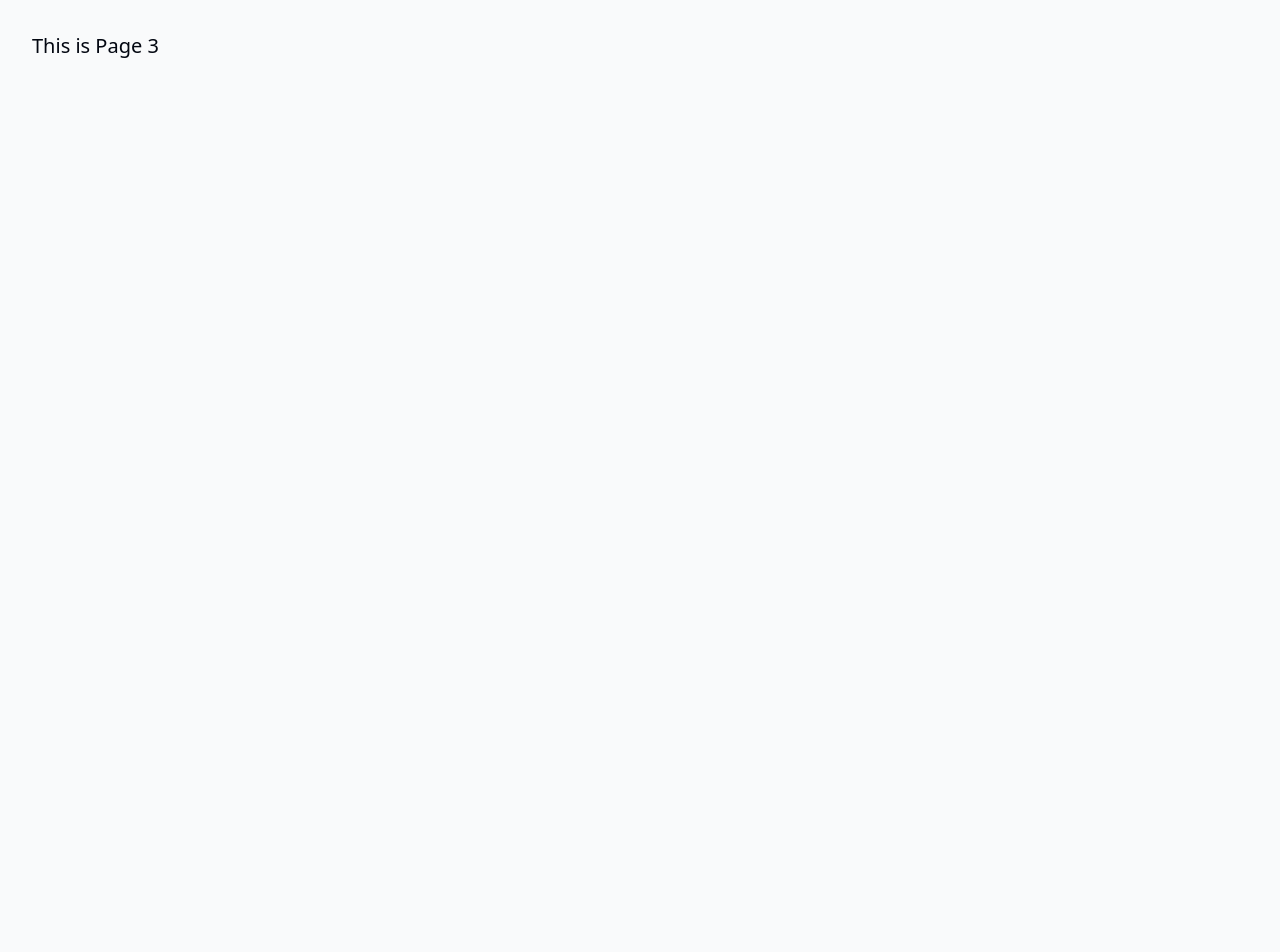
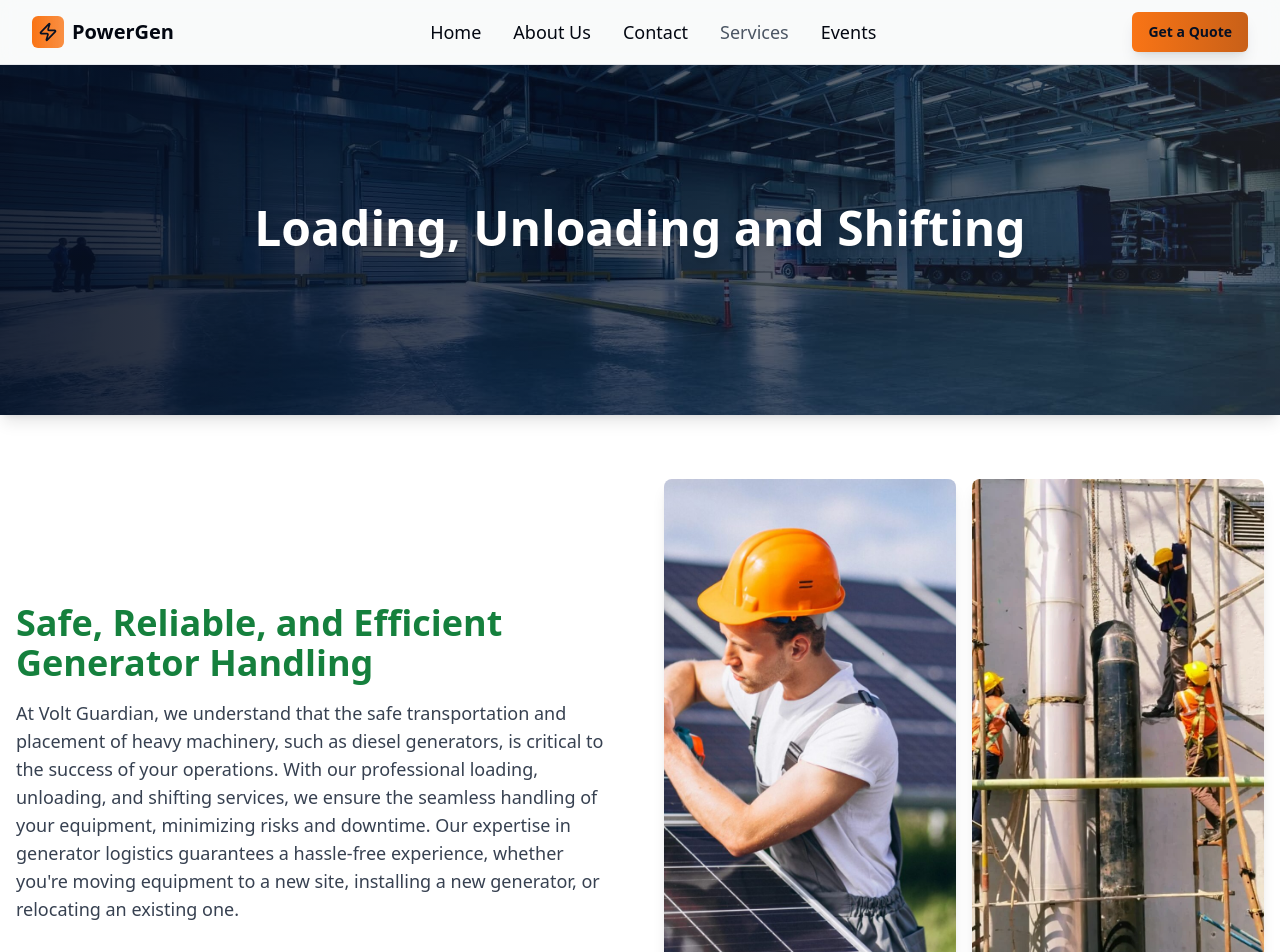
Before and after one commit to viraj-gavade/volt-guardian-web, a React (Vite) app in the folder Frontend/: page /page3 in a window 1280 px wide. Shown: the top 952 px of the page. Before the commit the page ends 800 px from the top, so only its background shows below. Built offline with nearby package versions, Linux system fonts and the light colour scheme.

Commit message:
`feat: updated Page3 component with new features, images, and layout`

```diff
--- a/Frontend/src/pages/Page3.tsx
+++ b/Frontend/src/pages/Page3.tsx
@@ -1,2 +1,100 @@
-const Page3 = () => <div className="p-8 text-xl">This is Page 3</div>;
+
+import Navbar from "@/components/Navbar";
+import Footer from "@/components/Footer";
+import ScrollToTopButton from "@/components/ui/ScrollToTop";
+import { Button } from "@/components/ui/button";
+import heroImage from "@/assets/working-1.jpg";
+import img1 from "@/assets/service3.jpeg";
+import img2 from "@/assets/workerscaffold.webp";
+
+const features = [
+	{
+		title: "Safe and Efficient Handling",
+		description:
+			"We excel in the safe and efficient handling of heavy equipment, including diesel generators. Our team ensures every loading, unloading, and shifting task is carried out with precision to protect your valuable assets.",
+	},
+	{
+		title: "Experienced Team with Advanced Tools",
+		description:
+			"Our skilled professionals are equipped with advanced tools and machinery to handle even the most challenging operations. We combine expertise with technology to deliver smooth and reliable service.",
+	},
+	{
+		title: "Focus on Safety and Timely Delivery",
+		description:
+			"We prioritize safety at every step by adhering to strict protocols and ensuring timely execution of tasks. This minimizes downtime and keeps your operations running seamlessly.",
+	},
+	{
+		title: "Customized Solutions for Your Needs",
+		description:
+			"With solutions tailored to your specific requirements, we ensure a hassle-free experience. Trust us for professional and reliable service that guarantees the careful handling of your equipment every step of the way.",
+	},
+];
+
+const Page3 = () => (
+	<div className="min-h-screen bg-background">
+		<Navbar />
+		<main>
+			{/* Hero Section */}
+			<section className="relative min-h-[350px] flex items-center justify-center bg-background">
+				<div className="relative w-full rounded-none overflow-hidden shadow-lg">
+					<img src={heroImage} alt="Loading, Unloading and Shifting Hero" className="w-full h-[350px] object-cover" />
+					<div className="absolute inset-0 bg-gradient-to-r from-industrial-navy/90 via-industrial-navy/70 to-industrial-charcoal/60" />
+					<div className="absolute inset-0 flex flex-col items-center justify-center text-center px-4">
+						<h3 className="text-3xl sm:text-4xl lg:text-5xl font-bold text-white mb-6 leading-tight drop-shadow-lg">
+							Loading, Unloading and Shifting
+						</h3>
+					</div>
+				</div>
+			</section>
+
+			{/* Info Section */}
+			<section className="py-16 bg-white">
+				<div className="container mx-auto px-4 flex flex-col md:flex-row items-center gap-12">
+					<div className="md:w-1/2 mb-8 md:mb-0">
+						<h2 className="text-3xl md:text-4xl font-bold text-green-700 mb-4">Safe, Reliable, and Efficient Generator Handling</h2>
+						<p className="text-gray-700 text-lg mb-4">
+							At Volt Guardian, we understand that the safe transportation and placement of heavy machinery, such as diesel generators, is critical to the success of your operations. With our professional loading, unloading, and shifting services, we ensure the seamless handling of your equipment, minimizing risks and downtime. Our expertise in generator logistics guarantees a hassle-free experience, whether you're moving equipment to a new site, installing a new generator, or relocating an existing one.
+						</p>
+					</div>
+					<div className="md:w-1/2 flex justify-center gap-4">
+						<div className="aspect-[8/16] w-1/2">
+							<img src={img1} alt="Loading and Unloading 1" className="rounded-lg shadow-lg w-full h-full object-cover" />
+						</div>
+						<div className="aspect-[8/16] w-1/2">
+							<img src={img2} alt="Loading and Unloading 2" className="rounded-lg shadow-lg w-full h-full object-cover" />
+						</div>
+					</div>
+				</div>
+			</section>
+
+			{/* Features Section */}
+			<section className="py-16 bg-white">
+				<div className="container mx-auto px-4">
+					<h2 className="text-2xl md:text-3xl font-bold text-center text-green-700 mb-10">Why Choose Us for Loading, Unloading, and Shifting?</h2>
+					<div className="grid grid-cols-1 md:grid-cols-2 gap-8">
+						{features.map((feature, idx) => (
+							<div key={idx} className="p-6 border rounded-lg shadow-sm bg-white">
+								<h3 className="text-xl font-semibold text-green-700 mb-2">{feature.title}</h3>
+								<p className="text-gray-700 text-base">{feature.description}</p>
+							</div>
+						))}
+					</div>
+				</div>
+			</section>
+
+			{/* Contact Section */}
+			<section className="py-12 bg-white">
+				<div className="container mx-auto px-4 text-center">
+					<h2 className="text-2xl md:text-3xl font-bold text-green-700 mb-4">Need Help with Easier Industrial Solutions? We Are Experts!</h2>
+					<Button className="bg-green-600 text-white font-semibold px-8 py-3 rounded-full shadow-lg hover:bg-green-700 transition-all duration-300 mt-4">
+						Contact Us
+					</Button>
+				</div>
+			</section>
+		</main>
+		<ScrollToTopButton />
+		<Footer />
+	</div>
+);
+
 export default Page3;
```
